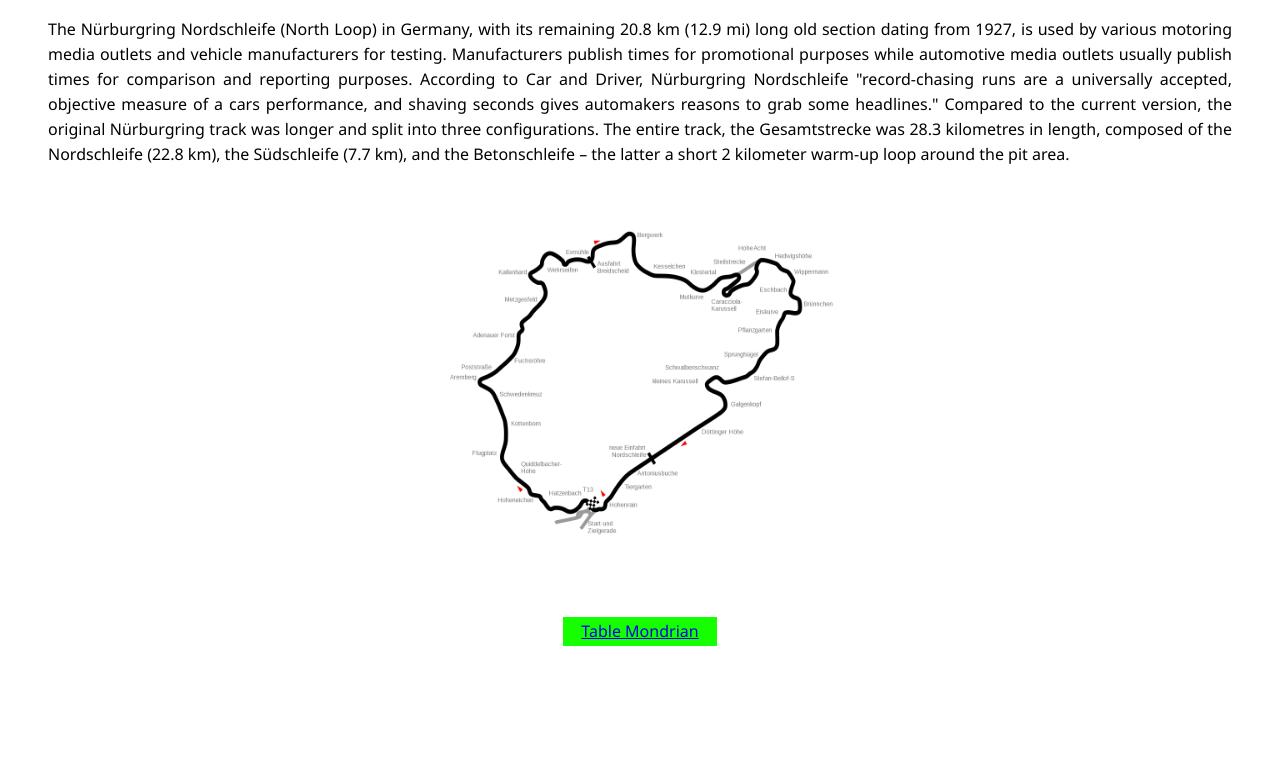
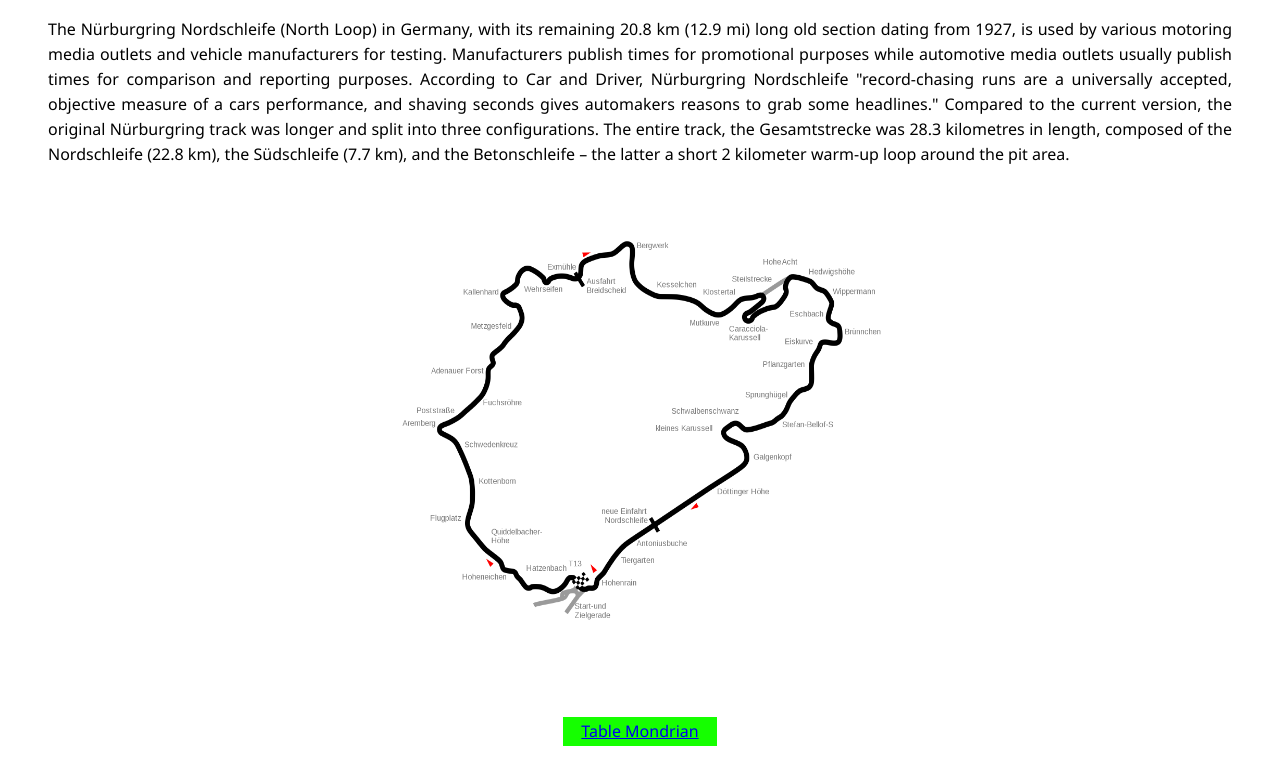
Before and after one commit to ISITHECOTR/testproject, a plain HTML site: page index.html in a window 1280 px wide. Shown: the part 588-1372 px from the top of the page. Before the commit the page ends 1284 px from the top, so only its background shows below. Drawn offline with Linux system fonts and the light colour scheme.

Commit message:
img size change

```diff
--- a/index.html
+++ b/index.html
@@ -97,7 +97,7 @@
         According to Car and Driver, Nürburgring Nordschleife "record-chasing runs are a universally accepted, objective measure of a cars performance, and shaving seconds gives automakers reasons to grab some headlines."
         Compared to the current version, the original Nürburgring track was longer and split into three configurations.
         The entire track, the Gesamtstrecke was 28.3 kilometres in length, composed of the Nordschleife (22.8 km), the Südschleife (7.7 km), and the Betonschleife – the latter a short 2 kilometer warm-up loop around the pit area.</p>
-         <p style="text-align: center;"><img src="images/Nordschleife.png" alt="Nordschleife" width="400" height="400"></p>
+         <p style="text-align: center;"><img src="images/Nordschleife.png" alt="Nordschleife" width="500" height="500"></p>
 
 
     <div style="color: black; font-family: 'Segoe UI', Tahoma, Geneva, Verdana, sans-serif; background-color: rgb(21, 255, 0); text-align: center; line-height: 25px; width: 150px; height: 25px; margin-top: 20px; margin-bottom: 50px; margin-left: auto; margin-right: auto; padding: 2px; box-sizing: content-box ;">
```
